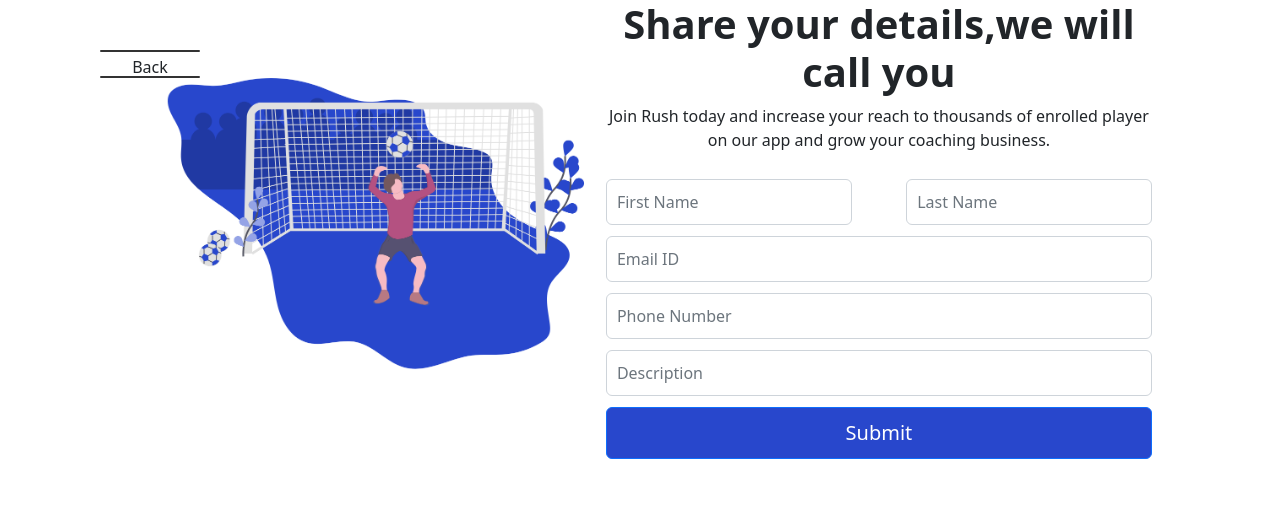
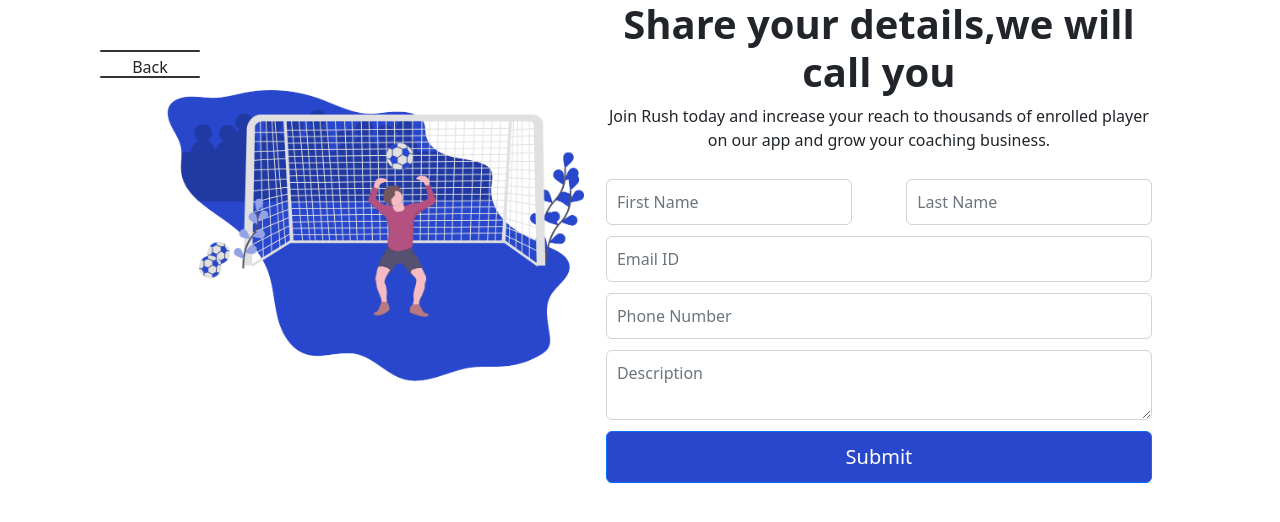
Before and after one commit to ssi259/rush-sports-website, a React (Create React App) app: page /enquiry in a window 1280 px wide. Shown: the top 522 px of the page. Built offline with nearby package versions, Linux system fonts and the light colour scheme.

Commit message:
description input type changed

```diff
--- a/src/components/ContactModal.js
+++ b/src/components/ContactModal.js
@@ -67,7 +67,7 @@
                     </div>
                     <input style={{marginTop:"2%",padding:"10px"}} type="text" placeholder="Email ID" className="form-control" id="email_id" onChange={handle} />
                     <input style={{ marginTop: "2%",padding:"10px" }} type="text" placeholder="Phone Number" className="form-control" id="mobile_number" onChange={handle} />
-                    <input style={{ marginTop: "2%",padding:"10px" }} type="text" placeholder="Description" className="form-control" id="description" onChange={handle} />
+                    <textarea style={{ marginTop: "2%",padding:"10px" }} type="text" placeholder="Description" className="form-control" id="description" onChange={handle} />
                 <button style={{ marginTop: "2%", padding: "10px", width: "100%",color:"white",fontSize:"20px",fontWeight:500, background:"#2847CC" }} onClick={submit} className="btn btn-primary">Submit</button>
             </div>
         </div>
```
